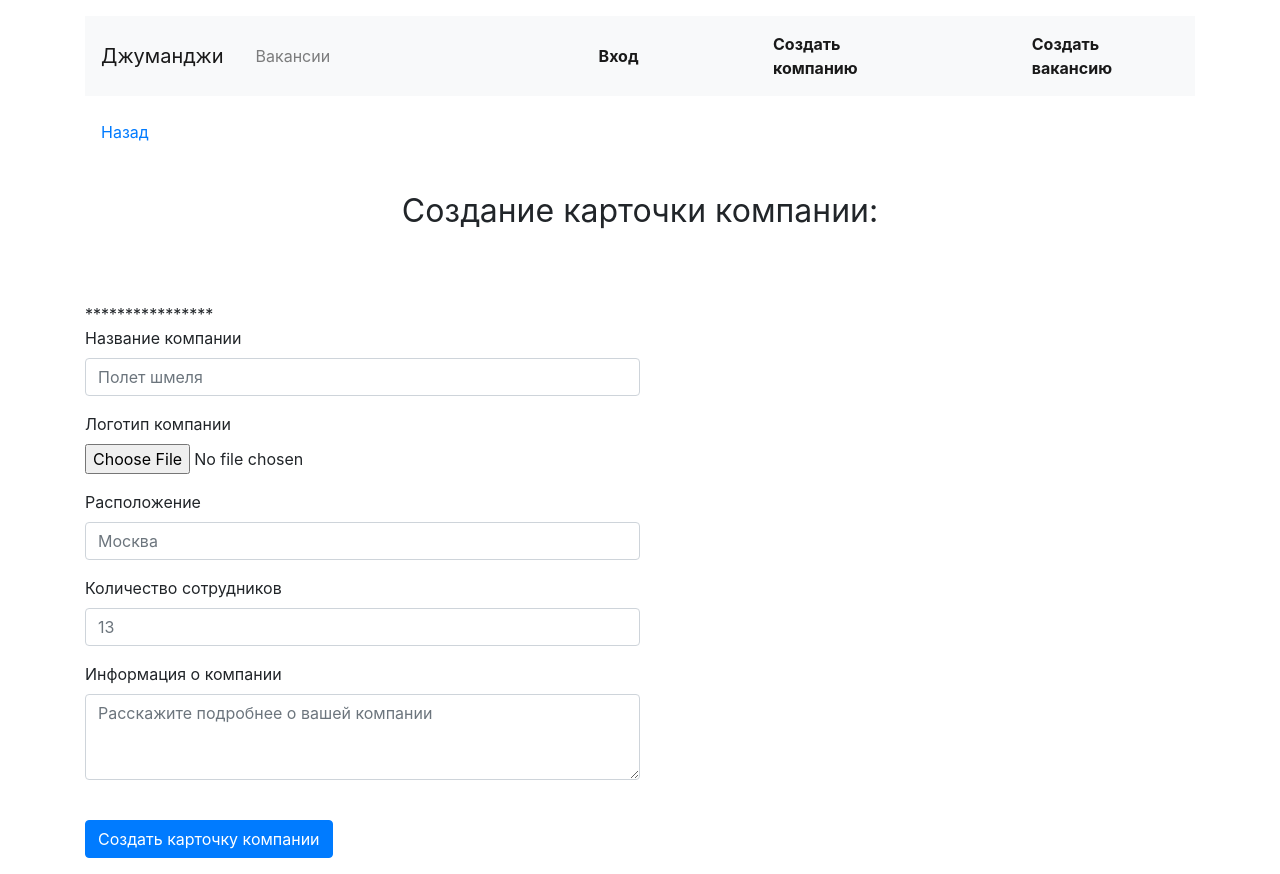
After one commit to PolinaDoos/vacancies_project, a Django app: page /mycompany/create_company in a window 1280 px wide. The commit adds this page. Run offline with Django 4.2, Linux system fonts and the light colour scheme; some libraries are stand-ins or nearby versions.

Commit message:
WIP add company and vacancy

```diff
--- a/conf/urls.py
+++ b/conf/urls.py
@@ -34,9 +34,13 @@ urlpatterns = [
     path('vacancies/cat/<str:category_name>', vacancies.vacancies_on_category, name='vacancies_on_category'),
     path('vacancies/companies/<int:company>', vacancies.company_card, name='company_card'),
     path('vacancies/<int:vacancy>', vacancies.vacancy, name='vacancy'),
+    path('vacancies/<int:vacancy>send/', vacancies.vacancy_send),
     path('login', MyLoginView.as_view()),
     path('logout', LogoutView.as_view()),
     path('signup', MySignupView.as_view()),
+    path('mycompany/letsstart', vacancies.start_compamy),
+    path('mycompany/create_company', vacancies.create_compamy, name='create_company'),
+    path('mycompany/create_vacancy', vacancies.create_vacancy, name='create_vacancy'),
 ]
 
 
--- a/vacancies/forms.py
+++ b/vacancies/forms.py
@@ -1 +1,16 @@
 from django import forms
+from django.forms import ModelForm
+
+from vacancies.models import Company, Vacancy
+
+
+class CompanyForm(ModelForm):
+    class Meta:
+        model = Company
+        fields = ('name', 'location', 'logo', 'description', 'employee_count')
+
+
+class VacancyForm(ModelForm):
+    class Meta:
+        model = Vacancy
+        fields = ('title', 'specialty', 'skills', 'description', 'salary_min', 'salary_max')
--- a/vacancies/models.py
+++ b/vacancies/models.py
@@ -1,8 +1,7 @@
 from django.db import models
 from django.db.models.deletion import CASCADE, SET
-from django.db.models.fields import CharField, DateField, IntegerField, TextField
+from django.db.models.fields import CharField, DateField, IntegerField, PositiveIntegerField, TextField
 from django.db.models.fields.related import ForeignKey, OneToOneField
-from django.contrib.auth.models import User
 
 from conf.settings import MEDIA_COMPANY_IMAGE_DIR, MEDIA_SPECIALITY_IMAGE_DIR
 
@@ -13,8 +12,8 @@ class Vacancy(models.Model):
     company = ForeignKey('Company', on_delete=CASCADE, related_name="companies")
     skills = TextField()
     description = TextField()
-    salary_min = IntegerField()
-    salary_max = IntegerField()
+    salary_min = PositiveIntegerField()
+    salary_max = PositiveIntegerField()
     published_at = DateField()
 
     def __str__(self):
@@ -28,7 +27,7 @@ class Company(models.Model):
     height_field = models.PositiveIntegerField(default=60)
     width_field = models.PositiveIntegerField(default=100)
     description = TextField()
-    employee_count = IntegerField()
+    employee_count = PositiveIntegerField()
     owner = OneToOneField('auth.User', on_delete=CASCADE, related_name='company', blank=True, null=True)
 
     def __str__(self):
@@ -40,7 +39,7 @@ class Specialty(models.Model):
     title = CharField(max_length=200)
     picture = models.ImageField(upload_to=MEDIA_SPECIALITY_IMAGE_DIR, height_field='height_field', width_field='width_field')
     height_field = models.PositiveIntegerField(default=80)
-    width_field = models.PositiveIntegerField(default=80)
+    width_field = models.PositiveIntegerField(default=100)
 
     def __str__(self):
         return self.title
--- a/vacancies/templates/base.html
+++ b/vacancies/templates/base.html
@@ -16,7 +16,7 @@
         <span class="navbar-toggler-icon"></span>
       </button>
       <div class="collapse navbar-collapse justify-content-between" id="navbarNav">
-        <ul class="navbar-nav col-10">
+        <ul class="navbar-nav col-2">
           <li class="nav-item">
             <a class="nav-link" href="{% url 'vacancies' %}">Вакансии</a>
           </li>
@@ -30,6 +30,16 @@
             {% endif %}
           </li>
         </ul>
+        <ul class="navbar-nav col-2 justify-content-end">
+          <li class="nav-item active">
+            <a href="{% url 'create_company'%}" class="nav-link font-weight-bold">Создать компанию</a>
+          </li>
+        </ul>
+        <ul class="navbar-nav col-2 justify-content-end">
+          <li class="nav-item active">
+            <a href="{% url 'create_vacancy'%}" class="nav-link font-weight-bold">Создать вакансию</a>
+          </li>
+        </ul>
       </div>
     </nav>
   </header>
@@ -38,6 +48,17 @@
       <p><a href="javascript:history.go(-1)">Назад</a></p>
     </div>
 
+    {% for message in messages %}
+    <div class="container-fluid p-0">
+      <div class="alert {{ message.tags }} alert-dismissible" role="alert" >
+        <button type="button" class="close" data-dismiss="alert" aria-label="Close">
+          <span aria-hidden="True">&times;</span>
+        </button>
+        {{ message }}
+      </div>
+    </div>
+    {% endfor %}
+
   {% block container %}{% endblock %}
 
   <script src="https://code.jquery.com/jquery-3.2.1.slim.min.js" integrity="sha384-KJ3o2DKtIkvYIK3UENzmM7KCkRr/rE9/Qpg6aAZGJwFDMVNA/GpGFF93hXpG5KkN" crossorigin="anonymous"></script>
--- /dev/null
+++ b/vacancies/templates/create_company.html
@@ -0,0 +1,41 @@
+{% extends 'base.html' %}
+{% block container %}
+
+<section class="my-2 pt-3">
+    <h2 class="h2 font-weight-normal text-center mb-5">Создание карточки компании:</h2>
+    <form method="post" enctype="multipart/form-data" style="width: 50%; ">
+        {% csrf_token %}
+        <!-- {{ form }}
+        <button type="submit" class="btn btn-primary mb-2">Создать карточку компании</button> -->
+
+        <span><br>****************</span>
+        <div class="form-group">
+            <label>Название компании</label>
+            <input type="text" placeholder="Полет шмеля" name="name" class="form-control">
+        </div>
+        <div class="form-group">
+            <label>Логотип компании</label>
+            <input type="file" name="logo" class="form-control-file">
+        </div>
+        <div class="form-group">
+            <label>Расположение</label>
+            <input type="text" placeholder="Москва" name="location" class="form-control">
+        </div>
+        <div class="form-group">
+            <label>Количество сотрудников</label>
+            <input type="text" placeholder="13" name="employee_count" class="form-control">
+        </div>
+        <div class="form-group">
+            <label>Информация о компании</label>
+            <textarea type="text" name="description" placeholder="Расскажите подробнее о вашей компании" class="form-control" rows="3"></textarea>
+            <br>{{ form.errors }}
+        </div>
+        <button type="submit" class="btn btn-primary mb-2">Создать карточку компании</button>
+
+
+    </form>
+
+
+</section>
+
+{% endblock %}
--- a/vacancies/templates/index.html
+++ b/vacancies/templates/index.html
@@ -28,7 +28,6 @@
     <section class="mt-5 pt-3">
       <h2 class="h2 font-weight-normal text-center mb-5">Вакансии по рубрикам</h2>
       <div class="row mb-0">
-
         {% for specialty in specialty_vacancies %}
           <div class="col-6 col-md-6 col-lg-3">
             <div class="card pt-4 text-center mb-4">
--- a/vacancies/views.py
+++ b/vacancies/views.py
@@ -1,11 +1,15 @@
+from django.contrib import messages
 from django.http.response import HttpResponseNotFound, HttpResponseServerError
 from django.shortcuts import redirect, render
 from vacancies.models import Company, Specialty, Vacancy
 from django.db.models import Count
+from datetime import datetime
 
 from django.contrib.auth.forms import UserCreationForm
 from django.views.generic import CreateView
 from django.contrib.auth.views import LoginView
+
+from .forms import CompanyForm, VacancyForm
 
 
 def custom_handler404(request, exception):
@@ -77,6 +81,58 @@ def vacancy(request, vacancy):
         return redirect(main_view)
 
 
+def vacancy_send(request, vacancy):
+    pass
+
+
+def start_compamy(request):
+    messages.Info(request, 'успех')
+    return render(request, 'start_company.html')
+
+
+# @login_required
+def create_compamy(request):
+    form = CompanyForm()
+    if request.method == "POST":
+        form= CompanyForm(request.POST)
+        messages.info(request, f'{request.user.username}, данные с формы получены')
+        print(request.user.username)
+        if form.is_valid():
+            messages.info(request, 'форма валидна')
+            Company.objects.create(owner=request.user, **form.cleaned_data)
+            messages.success(request, 'успех')
+            return redirect(main_view)
+        else:
+            messages.error(request, 'Ошибка в заполнении формы')
+
+    context = {
+        'form': form,
+    }
+    return render(request, 'create_company.html', context)
+
+
+def create_vacancy(request):
+    form = VacancyForm()
+    company = Company.objects.get(owner=request.user)
+    published_at = datetime.today()
+    if request.method == "POST":
+        form= VacancyForm(request.POST)
+        if form.is_valid():
+            Vacancy.objects.create(company=company, published_at=published_at, **form.cleaned_data)
+            messages.success(request, 'успех')
+            return redirect(main_view)
+        else:
+            messages.error(request, 'Ошибка в заполнении формы')
+
+    context = {
+        'form': form,
+        'company': company,
+    }
+    return render(request, 'create_vacancy.html', context)
+
+
+
+
 class MySignupView(CreateView):
    form_class = UserCreationForm
    success_url = 'login'
```
Also changed, not shown: conf/settings.py (+10 -0 lines), vacancies/templates/create_vacancy.html (added, +43 -0 lines), vacancies/templates/start_company.html (added, +16 -0 lines), db.sqlite3, media/company_images/6043451727.jpg (added), media/company_images/logo1_LfDG5pm.png (added), vacancies/migrations/0007_alter_company_employee_count_and_more.py (added).
